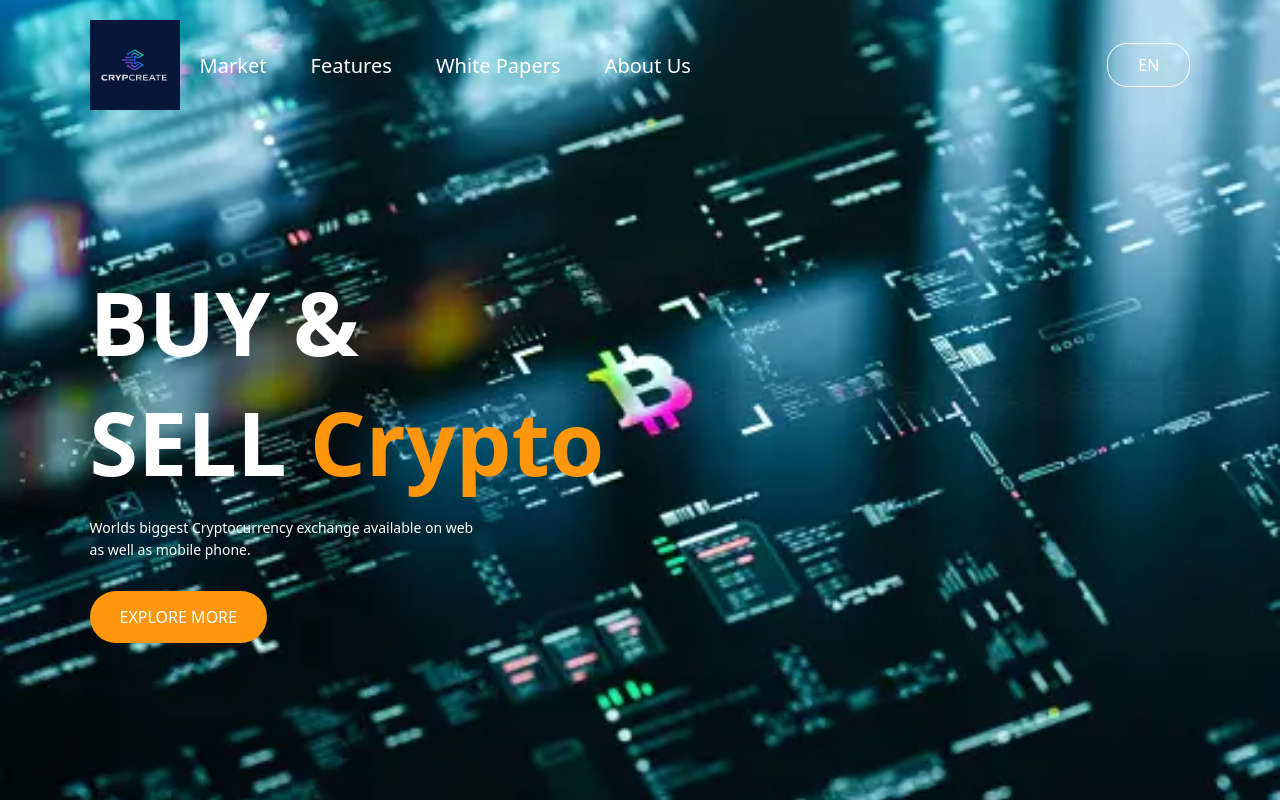
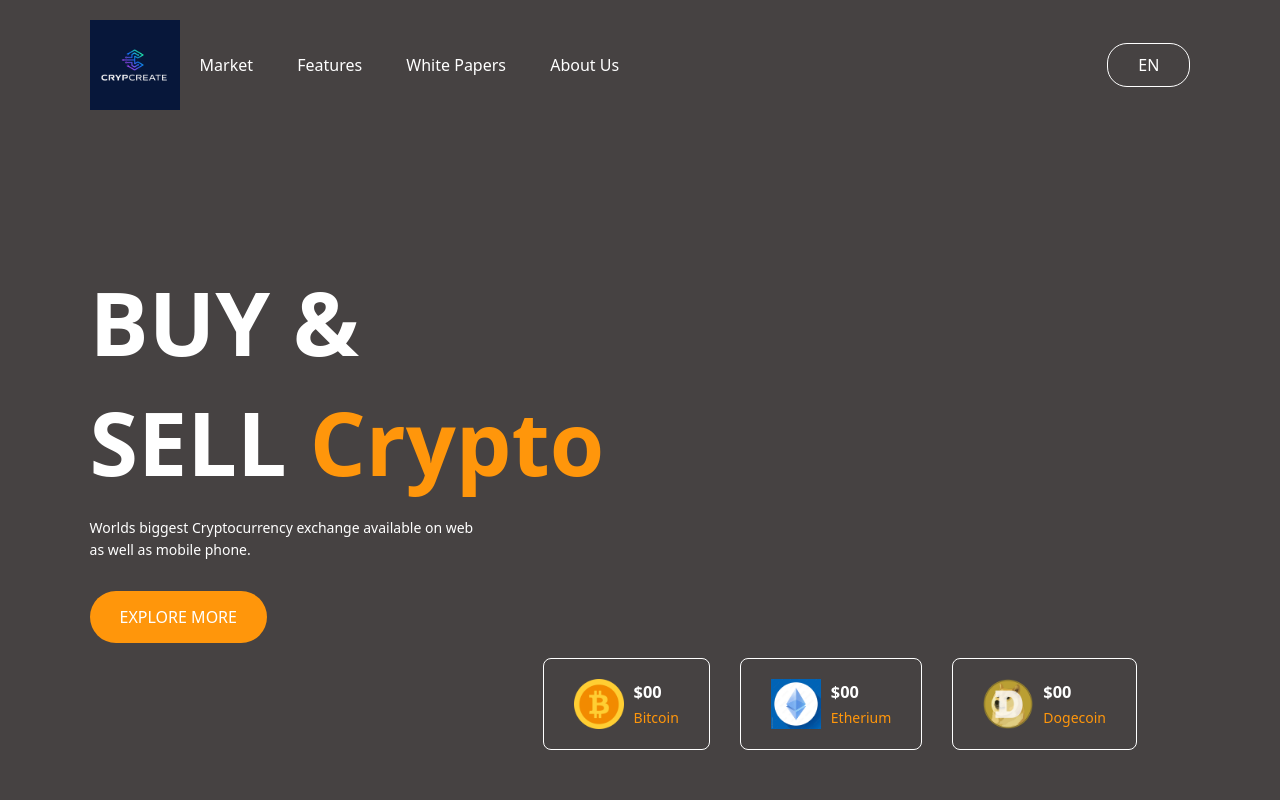
Before and after one commit to BenjaminKiptoo/CryptoPriceTracker, a plain HTML site: page index.html in a window 1280 px wide. Drawn offline with Linux system fonts and the light colour scheme.

Commit message:
website html and css done

```diff
--- a/index.html
+++ b/index.html
@@ -23,6 +23,29 @@
             <p>Worlds biggest Cryptocurrency exchange available on web <br> as well as mobile phone.</p>
             <a href="#" class="btn">EXPLORE MORE</a>
         </div>
+        <div class="coin-list">
+            <div class="coin">
+                <img src="images/bitcoin.png">
+                <div>
+                    <h3>$00</h3>
+                    <p>Bitcoin</p>
+                </div>
+            </div>
+            <div class="coin">
+                <img src="images/etherium.jpg">
+                <div>
+                    <h3>$00</h3>
+                    <p>Etherium</p>
+                </div>
+            </div>
+            <div class="coin">
+                <img src="images/Dogecoin_Logo.png">
+                <div>
+                    <h3>$00</h3>
+                    <p>Dogecoin</p>
+                </div>
+            </div>
+        </div>
     </div>
 </body>
 </html>
--- a/styles.css
+++ b/styles.css
@@ -7,7 +7,8 @@
 .container{
     width: 100%;
     height: 100vh;
-    background-image: url(images/crpto2.webp);
+    /* background-image: url(images/crpto2.webp); */
+    background-color: rgb(70, 66, 66);
     background-position: center;
     background-size: cover;
     padding: 0 7%;
@@ -33,7 +34,7 @@ nav ul li{
 nav ul li a{
     color: #fff;
     text-decoration: none;
-    font-size: 20px;
+    /* font-size: 20px; */
 }
 nav .btn{
     color: #fff;
@@ -65,3 +66,29 @@ nav .btn{
     padding: 15px 30px;
     border-radius: 30px;
 }
+.coin-list{
+    position: absolute;
+    right: 10%;
+    bottom: 50px;
+    display: flex;
+    align-items: center;
+}
+.coin{
+    display: flex;
+    align-items: center;
+    font-size: 14px;
+    margin: 0 15px;
+    color: #ff960b;
+    border: 1px solid #fff;
+    padding: 20px 30px;
+    border-radius: 8px;
+}
+.coin img{
+    width: 50px;
+    margin-right: 10px;
+
+}
+.coin h3{
+    color: #fff;
+    margin-bottom: 5px;
+}
```
